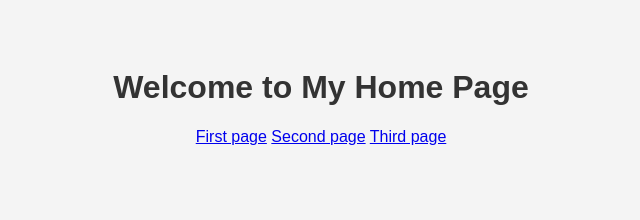
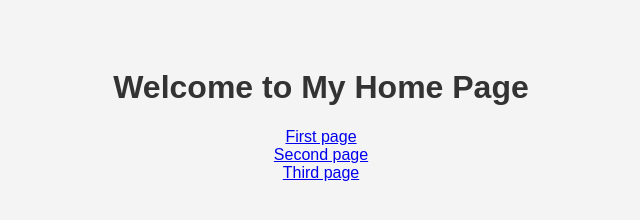
Before and after one commit to HussamHallak/site, a plain HTML site: page index.html in a window 1280 px wide. Shown: the whole page, without its empty margins (319-959 px from the left). Drawn offline with Linux system fonts and the light colour scheme.

Commit message:
Add line breaks after navigation links
Added line breaks after each link for better spacing.

```diff
--- a/index.html
+++ b/index.html
@@ -29,11 +29,11 @@
 
   <h1>Welcome to My Home Page</h1>
 
-<a href="https://hussamhallak.github.io/site/1.html">First page</a>
+<a href="https://hussamhallak.github.io/site/1.html">First page</a><br>
 
-  <a href="https://hussamhallak.github.io/site/2.html">Second page</a>
+  <a href="https://hussamhallak.github.io/site/2.html">Second page</a><br>
 
-    <a href="https://hussamhallak.github.io/site/3.html">Third page</a>
+    <a href="https://hussamhallak.github.io/site/3.html">Third page</a><br>
 
 </body>
 </html>
```
